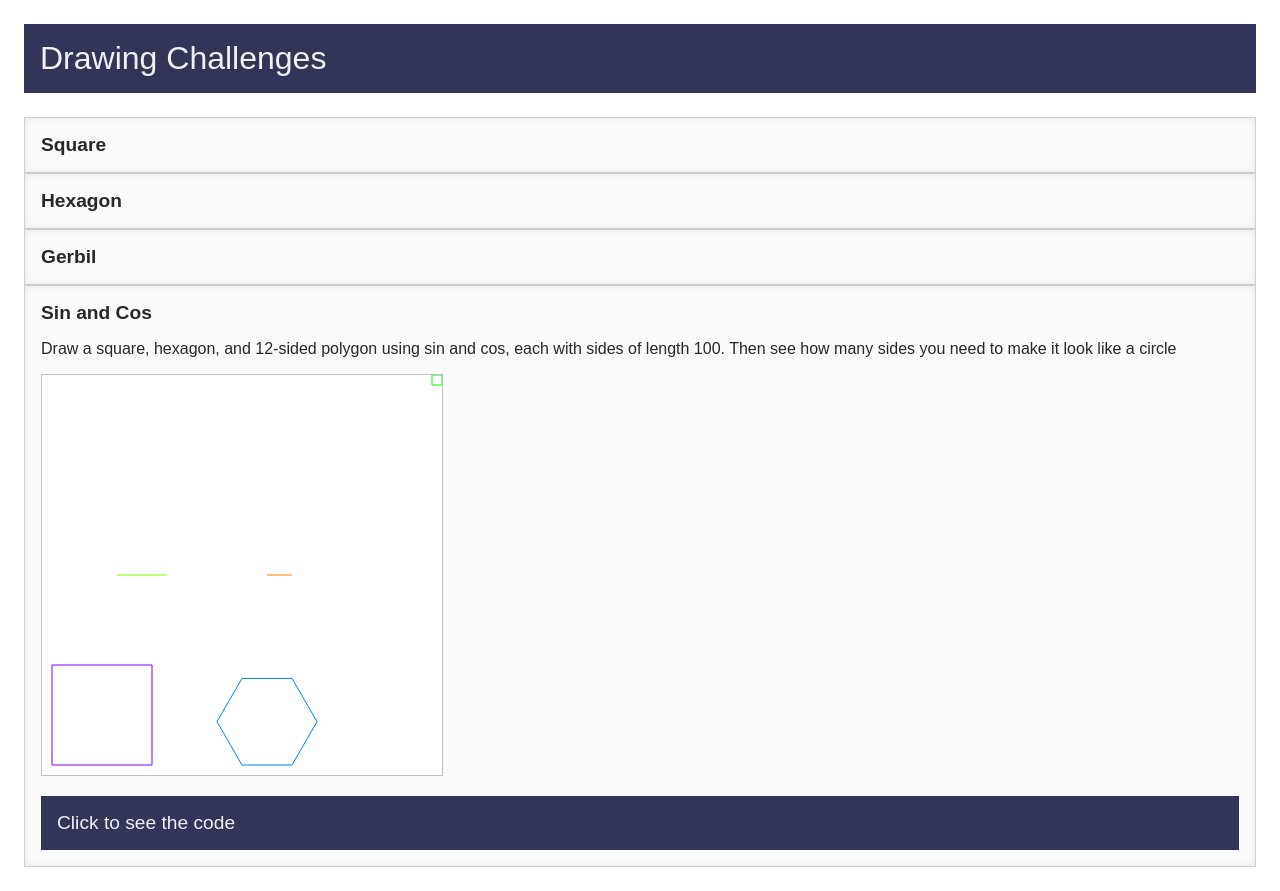
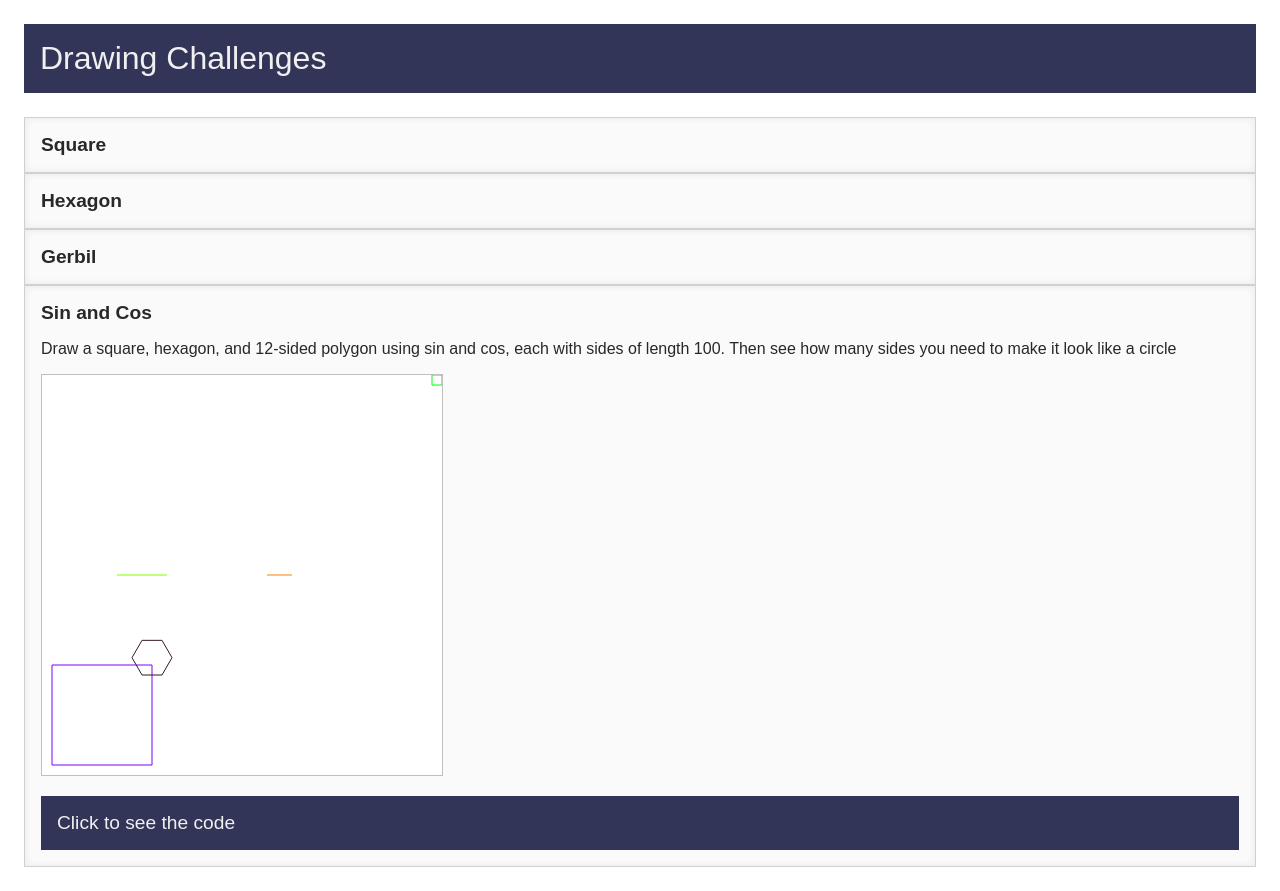
Before and after one commit to philrmass/challenges, a React app: page / in a window 1280 px wide. Built offline with nearby package versions, Linux system fonts and the light colour scheme; the HTML template or start-up script is replaced by a standard one.

Commit message:
add draw hexagon

```diff
--- a/src/challenges/sinCos.js
+++ b/src/challenges/sinCos.js
@@ -22,6 +22,16 @@ function drawSquare(x, y, len, cmds) {
   ({ x, y } = angleLine(x, y, 270, len, cmds));
 }
 
+function drawHexagon(x, y, len, cmds) {
+  cmds.moveTo(x, y);
+  ({ x, y } = angleLine(x, y, 0, len, cmds));
+  ({ x, y } = angleLine(x, y, 60, len, cmds));
+  ({ x, y } = angleLine(x, y, 120, len, cmds));
+  ({ x, y } = angleLine(x, y, 180, len, cmds));
+  ({ x, y } = angleLine(x, y, 240, len, cmds));
+  ({ x, y } = angleLine(x, y, 300, len, cmds));
+}
+
 export function draw(cmds) {
   // purple square
   cmds.setColor(.5, 0, 1);
@@ -30,18 +40,8 @@ export function draw(cmds) {
   cmds.setColor(0, 1, 0);
   drawSquare(390, 390, 10, cmds);
 
-  // blue hexagon
-  cmds.setColor(0, .5, 1);
-  let x = 200;
-  let y = 10;
-  let len = 50;
-  cmds.moveTo(x, y);
-  ({ x, y } = angleLine(x, y, 0, len, cmds));
-  ({ x, y } = angleLine(x, y, 60, len, cmds));
-  ({ x, y } = angleLine(x, y, 120, len, cmds));
-  ({ x, y } = angleLine(x, y, 180, len, cmds));
-  ({ x, y } = angleLine(x, y, 240, len, cmds));
-  ({ x, y } = angleLine(x, y, 300, len, cmds));
+  cmds.setColor(.2, .1, .123);
+  drawHexagon(100, 100, 20, cmds);
 
   // green 12-sided polygon
   cmds.setColor(.5, 1, 0);
```
